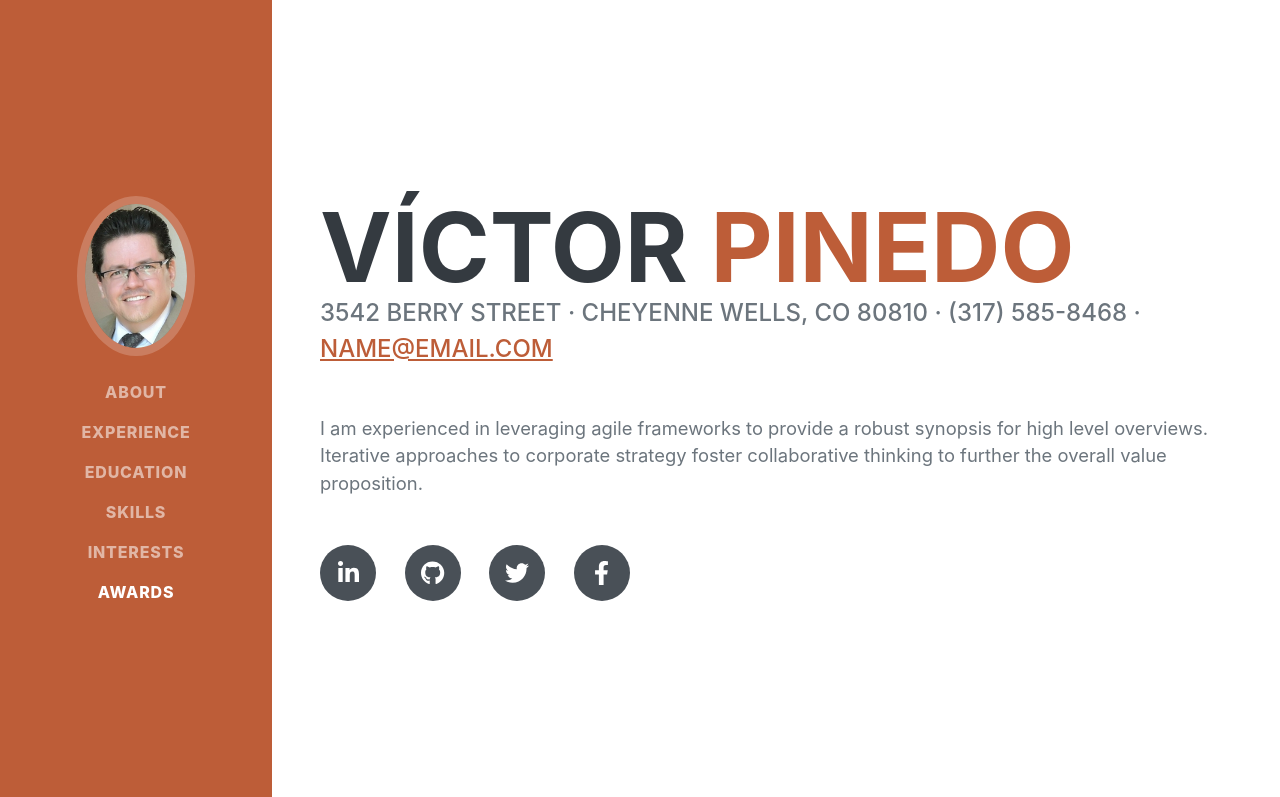
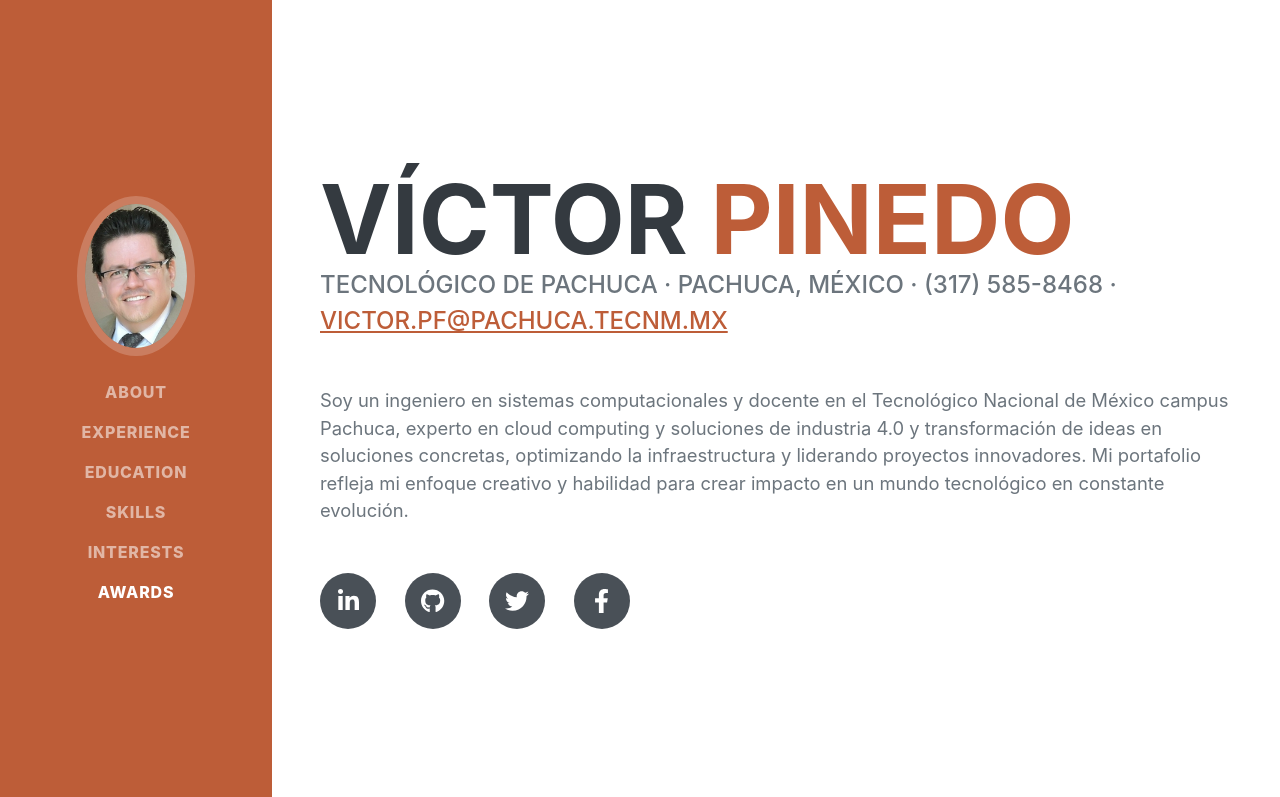
Before and after one commit to vpinedo07/MyResume, a plain HTML site: page index.html in a window 1280 px wide. Shown: the top 797 px of the page. Drawn offline with nearby package versions, Linux system fonts and the light colour scheme; a web font is replaced by a local one.

Commit message:
Add files via upload

```diff
--- a/index.html
+++ b/index.html
@@ -44,10 +44,10 @@
                         <span class="text-primary">Pinedo</span>
                     </h1>
                     <div class="subheading mb-5">
-                        3542 Berry Street · Cheyenne Wells, CO 80810 · (317) 585-8468 ·
-                        <a href="mailto:name@email.com">name@email.com</a>
+                        Tecnológico de Pachuca · Pachuca, México · (317) 585-8468 ·
+                        <a href="mailto:name@email.com">victor.pf@pachuca.tecnm.mx</a>
                     </div>
-                    <p class="lead mb-5">I am experienced in leveraging agile frameworks to provide a robust synopsis for high level overviews. Iterative approaches to corporate strategy foster collaborative thinking to further the overall value proposition.</p>
+                    <p class="lead mb-5">Soy un ingeniero en sistemas computacionales y docente en el Tecnológico Nacional de México campus Pachuca, experto en cloud computing y soluciones de industria 4.0 y transformación de ideas en soluciones concretas, optimizando la infraestructura y liderando proyectos innovadores. Mi portafolio refleja mi enfoque creativo y habilidad para crear impacto en un mundo tecnológico en constante evolución.</p>
                     <div class="social-icons">
                         <a class="social-icon" href="#!"><i class="fab fa-linkedin-in"></i></a>
                         <a class="social-icon" href="#!"><i class="fab fa-github"></i></a>
```
